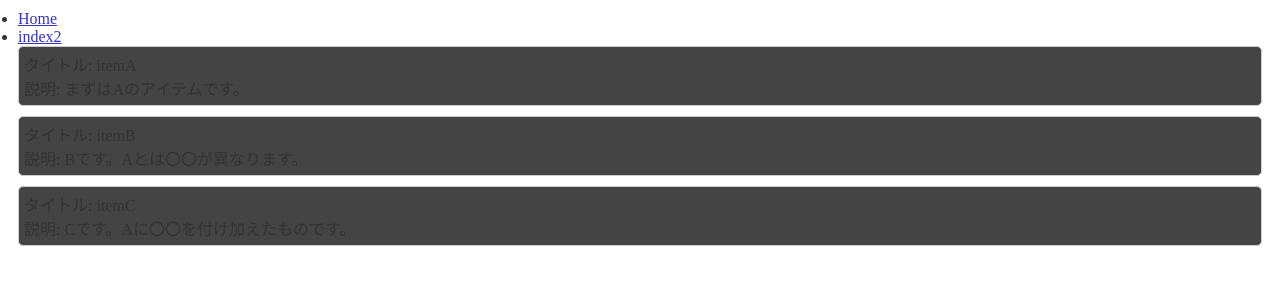
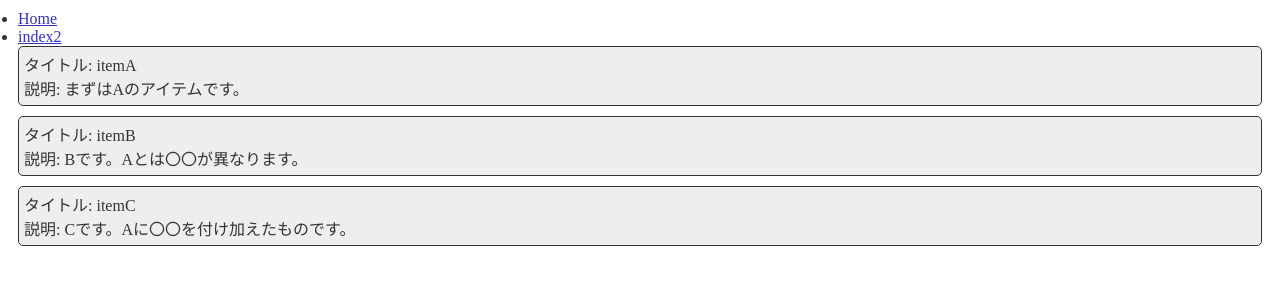
Before and after one commit to rokhr/rct, a React (Create React App) app in the folder app/: page / in a window 1280 px wide. Shown: the top 300 px of the page. Built offline with nearby package versions, Linux system fonts and the light colour scheme.

Commit message:
update css

```diff
--- a/app/src/views/components/item.css
+++ b/app/src/views/components/item.css
@@ -1,6 +1,6 @@
 .app-item {
-  border: 1px solid #ccc;
-  background: #444;
+  border: 1px solid #333;
+  background: #eee;
   border-radius: 5px;
   margin: 0 0 10px 0;
   padding: 5px;
--- a/app/src/views/components/tabBox/tabBox.css
+++ b/app/src/views/components/tabBox/tabBox.css
@@ -8,15 +8,17 @@
   display: inline-block;
   padding: 5px;
   margin: 0 0 0 2px;
-  background: #66a;
+  background: #eef;
   border-radius: 5px;
 }
 
 .app-tabPanels__panelList {
 }
+
 .app-tabPanels__panelItem {
   display: none;
 }
+
 .app-tabPanels__panelItem--active {
   display: block;
 }
```
